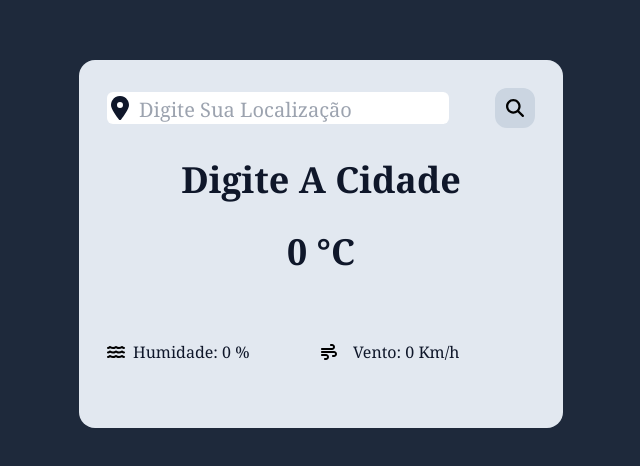
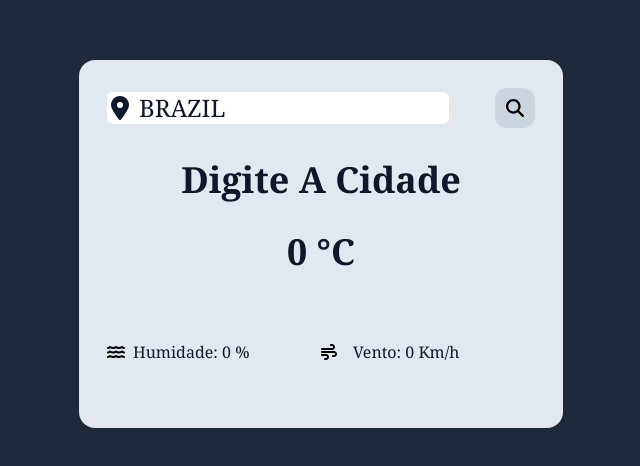
Before and after one commit to PatrickGimenes/WeatherApp, a Vue app: page / in a window 1280 px wide. Shown: the part 156-622 px from the top of the page, without its empty margins (319-959 px from the left). Built offline with nearby package versions, Linux system fonts and the light colour scheme; no server answers.

Commit message:
fix: first request empty

```diff
--- a/src/App.vue
+++ b/src/App.vue
@@ -34,7 +34,7 @@ const api = import.meta.env.VITE_API_KEY;
 export default {
   data() {
     return {
-      city: null,
+      city: 'brazil',
       temperature: '0',
       weather: 'Digite a cidade',
       humidity: '0',
```
